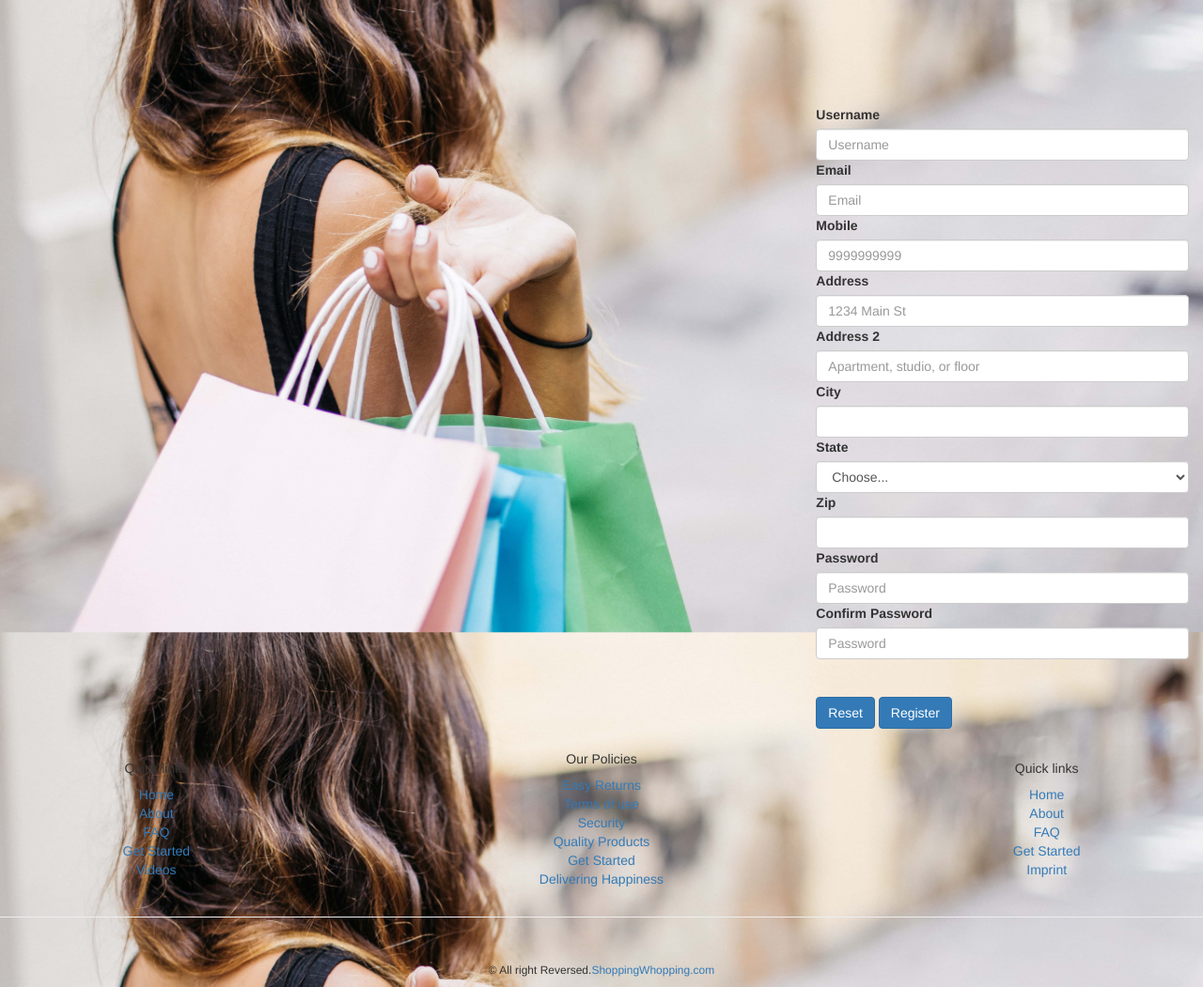
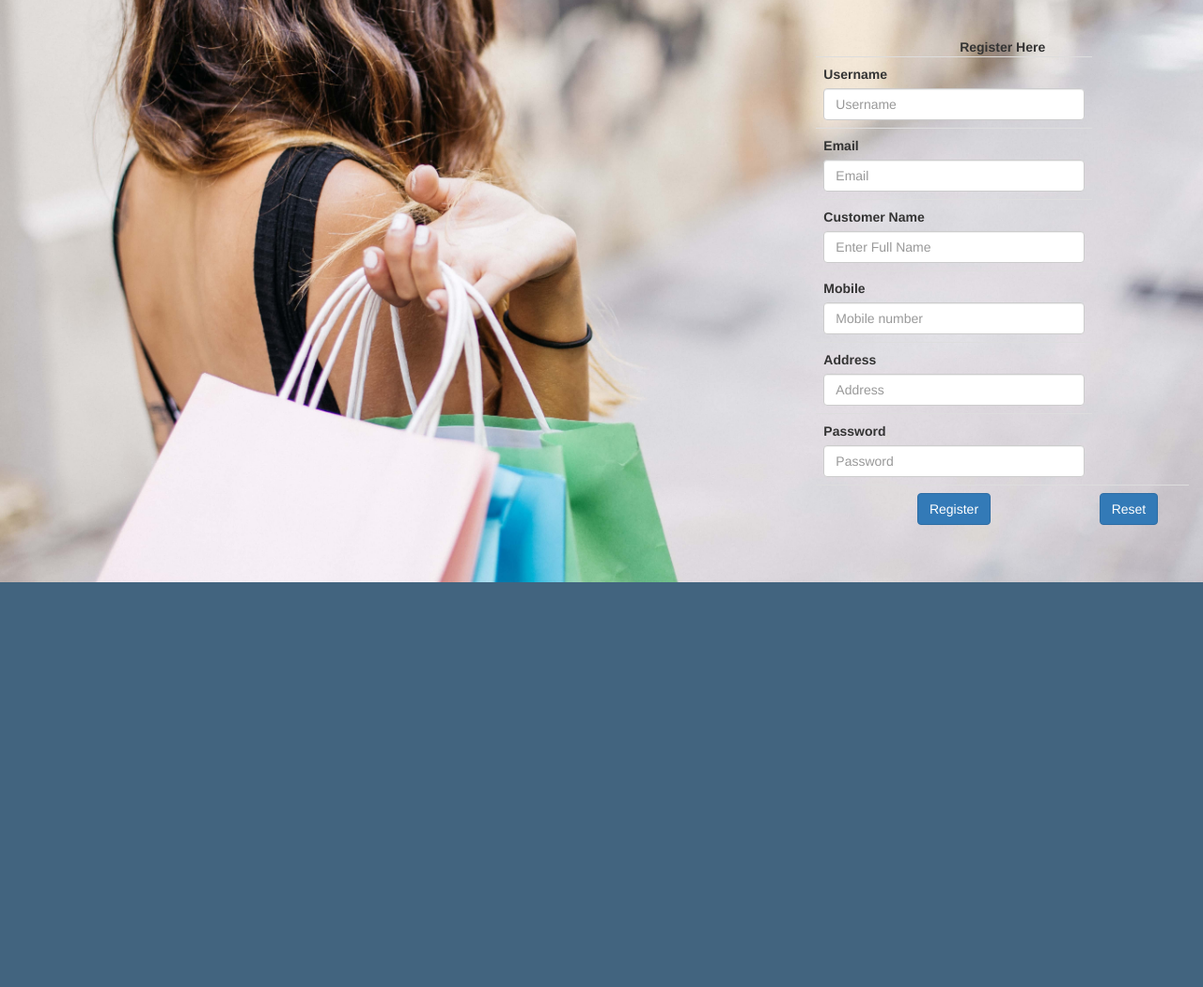
Before and after one commit to mausambhutaniofficial/frontend, a Java web app: page /register in a window 1280 px wide. Shown: the part 180-1231 px from the top of the page at 94% size. After the commit the page ends 800 px from the top, so only its background shows below. Run offline with Spring Boot 4, a stand-in JSP engine, Linux system fonts and the light colour scheme; the project's own start-up code is not run, and a stand-in starts its controllers and pages; some libraries are stand-ins or nearby versions.

Commit message:
13th july

```diff
--- a/src/main/java/com/niit/controllers/PageController.java
+++ b/src/main/java/com/niit/controllers/PageController.java
@@ -1,7 +1,10 @@
 package com.niit.controllers;
 
 import org.springframework.stereotype.Controller;
+import org.springframework.ui.Model;
 import org.springframework.web.bind.annotation.RequestMapping;
+
+import com.niit.model.UserDetail;
 
 @Controller
 public class PageController {
@@ -18,15 +21,17 @@ public class PageController {
 		return "index";
 	}
 
-	@RequestMapping(value="/login")
+	@RequestMapping(value="/login1")
 	public String showLoginPage(){
 
-		return "Login";
+		return "Login1";
 	}
 
 	@RequestMapping(value="/register")
-	public String showRegisterPage(){
+	public String showRegisterPage(Model m){
 
+		UserDetail userDetail1=new UserDetail();
+		m.addAttribute(userDetail1);
 		return "Register";
 	}
 
--- a/src/main/webapp/WEB-INF/views/Header.jsp
+++ b/src/main/webapp/WEB-INF/views/Header.jsp
@@ -42,7 +42,7 @@
 			</form> -->
 			<ul class="nav navbar-nav navbar-right">
 				<li><a href="<c:url value='/home'/>"> Home</a></li>
-            <li><a href="<c:url value='/login'/>">Login</a></li>
+            <li><a href="<c:url value='/login1'/>">Login</a></li>
             <li><a href="<c:url value='/register'/>">Register</a></li>
              <li><a href="<c:url value='/Productdisplay'/>">Product Display</a></li>
             <li><a href="<c:url value='/category'/>">Category</a></li>
--- a/src/main/webapp/WEB-INF/views/Register.jsp
+++ b/src/main/webapp/WEB-INF/views/Register.jsp
@@ -1,8 +1,9 @@
 
 <%@ page language="java" contentType="text/html"%>
 <%@include file="Header.jsp"%>
+<%@ taglib uri="http://www.springframework.org/tags/form" prefix="form" %>
 <title>Register</title>
-<style>
+ <style>
  body {
 	background: url('resources/images/signin.jpg') fixed;
 	background-size: cover;
@@ -172,7 +173,7 @@ form.login a:hover {
 form.btn {
 width:100%;}
 </style>
- </head>
+  </head>
 <body>
 
 
@@ -185,62 +186,112 @@ width:100%;}
 		src="//netdna.bootstrapcdn.com/bootstrap/3.1.0/js/bootstrap.min.js"></script>
 	<script src="//code.jquery.com/jquery-1.11.1.min.js"></script>
 	<!------ Include the above in your HEAD tag ---------->
+<%-- <form:form action="/frontend/Register" modelAttribute="userDetail" method="post">
+
+<table align="center" cellspacing="3" class="table">
+	<tr bgcolor="pink">
+		<td colspan="2"><center><b>Manage Products</b></center></td>
+	</tr>
+
+	<tr>
+		<td>User Name</td>
+		<td><form:input   placeholder="Username" path="userName" /></td>
+	</tr>
+
+	<tr>
+		<td>Email</td>
+		<td><form:input   placeholder="Email" path="email" /></td>
+	</tr>
+
+	<tr>
+		<td>Customer name</td>
+		<td><form:input  placeholder="Enter Full Name" path="customerName" /></td>
+	</tr>
+
+	<tr>
+		<td>Mobile</td>
+		<td><form:input   placeholder="Mobile number" path="mobile" /></td>
+	</tr>
+
+	<tr>
+		<td>Address</td>
+			<td><form:input   placeholder="Address" path="address" /></td>
+
+	</tr>
+
+	<tr>
+		<td>Password</td>
+		<form:input   placeholder="Password" path="password" /></td>
+	</tr>
+
+	<tr>
+		<td>
+			<center><input type="submit" class="btn btn-primary" value="Register"/></center></td>
+
+	</tr>
+
+</table>
+</form:form>
+
+ --%>
 
 
-		<div class="form-row">
+
+
+	 <div class="form-row">
 
 			<div>
 				<div class="form-group col-md-8"></div>
 				<div class="form-group col-md-4">
-				<form>
-				<marquee>
-				<p class="form-title" ><b><u>Register Here</u></b></p></marquee>
-					<label for="inputEmail4">Username</label>
-					<input type="text"
-						class="form-control" id="inputUsername4" placeholder="Username">
+				<p class="form-title" ><center><b>Register Here</b></center>
+				<form:form action="/frontend/Register" modelAttribute="userDetail" method="post">
 
-					<label for="inputEmail4">Email</label>
-					<input type="email"
-						class="form-control" id="inputEmail4" placeholder="Email">
+				<table align="center" cellspacing="3" class="table">
 
-					<label for="inputAddress">Mobile</label>
-					<input type="tel"
-						class="form-control" id="inputAddress" placeholder="9999999999">
 
-					<label for="inputAddress">Address</label>
-					<input type="text"
-						class="form-control" id="inputAddress" placeholder="1234 Main St">
 
-					<label for="inputAddress2">Address 2</label>
-					<input type="text"
-						class="form-control" id="inputAddress2"
-						placeholder="Apartment, studio, or floor"> <label
-						for="inputCity">City</label> <input type="text"
-						class="form-control" id="inputCity"> <label
-						for="inputState">State</label> <select id="inputState"
-						class="form-control">
-						<option selected>Choose...</option>
-						<option>...</option>
-					</select>
 
-					<label for="inputZip">Zip</label>
-					<input type="text"
-						class="form-control" id="inputZip">
 
-					<label	for="inputPassword4">Password</label>
-					<input type="password"
-						class="form-control" id="inputPassword4" placeholder="Password">
+				<tr>
+				<td>	<label for="inputEmail4">Username</label>
+					<form:input class="form-control"  placeholder="Username" path="userName" /></td>
+				</tr>
 
-					<label for="inputPassword4">Confirm Password</label>
-					<input	type="password" class="form-control" id="inputPassword4"
-						placeholder="Password">
+					<tr>
+					<td><label for="inputEmail4">Email</label>
+					<form:input class="form-control"  placeholder="Email" path="email" /></td>
+					</tr>
+					<tr>
+					<td><label for="inputEmail4">Customer Name</label>
+					<form:input class="form-control"  placeholder="Enter Full Name" path="customerName" /></td>
+					</tr>
+					<tr>
 
-					<br><br>
+					<td><label for="inputAddress">Mobile</label>
+					<form:input class="form-control"  placeholder="Mobile number" path="mobile" /></td>
 
-						<button type="reset" class="btn btn-primary">Reset</button>
-						<button type="submit" class="btn btn-primary">Register</button>
+					</tr>
 
-	</form>
+					<tr>
+					<td><label for="inputAddress">Address</label>
+					<form:input class="form-control"  placeholder="Address" path="address" /></td>
+					</tr>
+
+					<tr>
+					<td><label	for="inputPassword4">Password</label>
+					<form:input type="password" class="form-control"  placeholder="Password" path="password" /></td>
+					</tr>
+
+
+					<tr>
+
+
+						<td><center><input type="submit" class="btn btn-primary" value="Register"/></center></td>
+						<td><button type="reset" class="btn btn-primary">Reset</button></td>
+					</tr>
+			</table>
+
+</form:form>
 
 
 	</div>
@@ -258,6 +309,6 @@ width:100%;}
 });</script>
 
 
-	<%@include file="footer.jsp"%>
+	<%-- <%@include file="footer.jsp"%> --%>
 </body>
 </html>
```
Also changed, not shown: pom.xml (+19 -0 lines), src/main/java/com/niit/controllers/UserController.java (added, +38 -0 lines), src/main/webapp/WEB-INF/SpringSecurity.xml (added, +28 -0 lines), src/main/webapp/WEB-INF/views/Login1.jsp (renamed from src/main/webapp/WEB-INF/views/Login.jsp, +5 -5 lines), src/main/webapp/WEB-INF/web.xml (+14 -1 lines).
